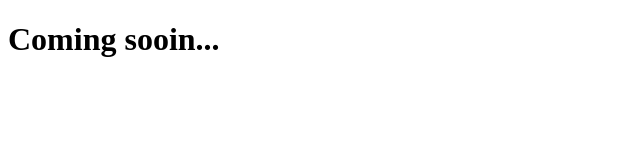
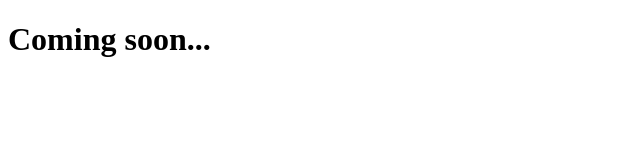
Before and after one commit to DominikLinn/my-website, a plain HTML site: page public/index.html in a window 1280 px wide. Shown: the full height of the page, 0-640 px from the left. Drawn offline with Linux system fonts and the light colour scheme.

Commit message:
Update index.html

```diff
--- a/public/index.html
+++ b/public/index.html
@@ -5,6 +5,6 @@
     <title>Coming soon...</title>
   </head>
   <body>
-    <h1>Coming sooin...</h1>
+    <h1>Coming soon...</h1>
   </body>
 </html>
```
